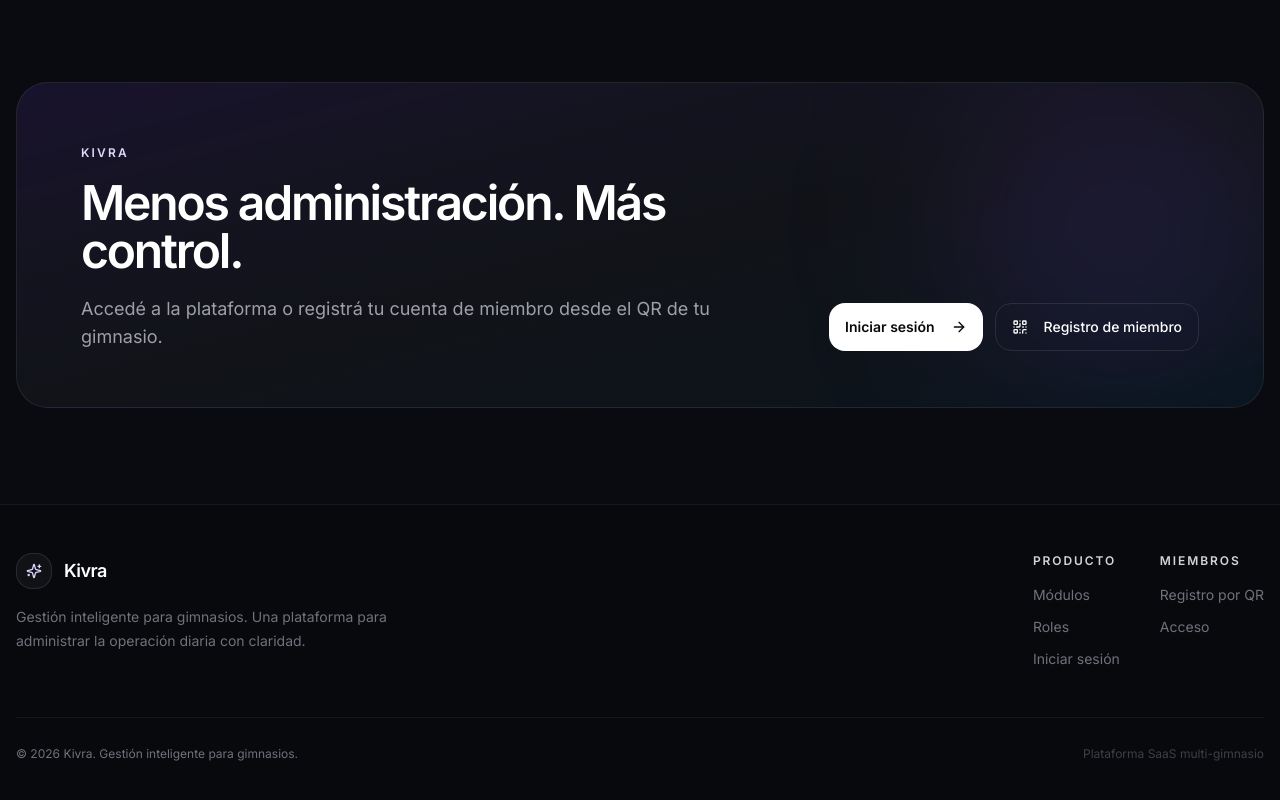
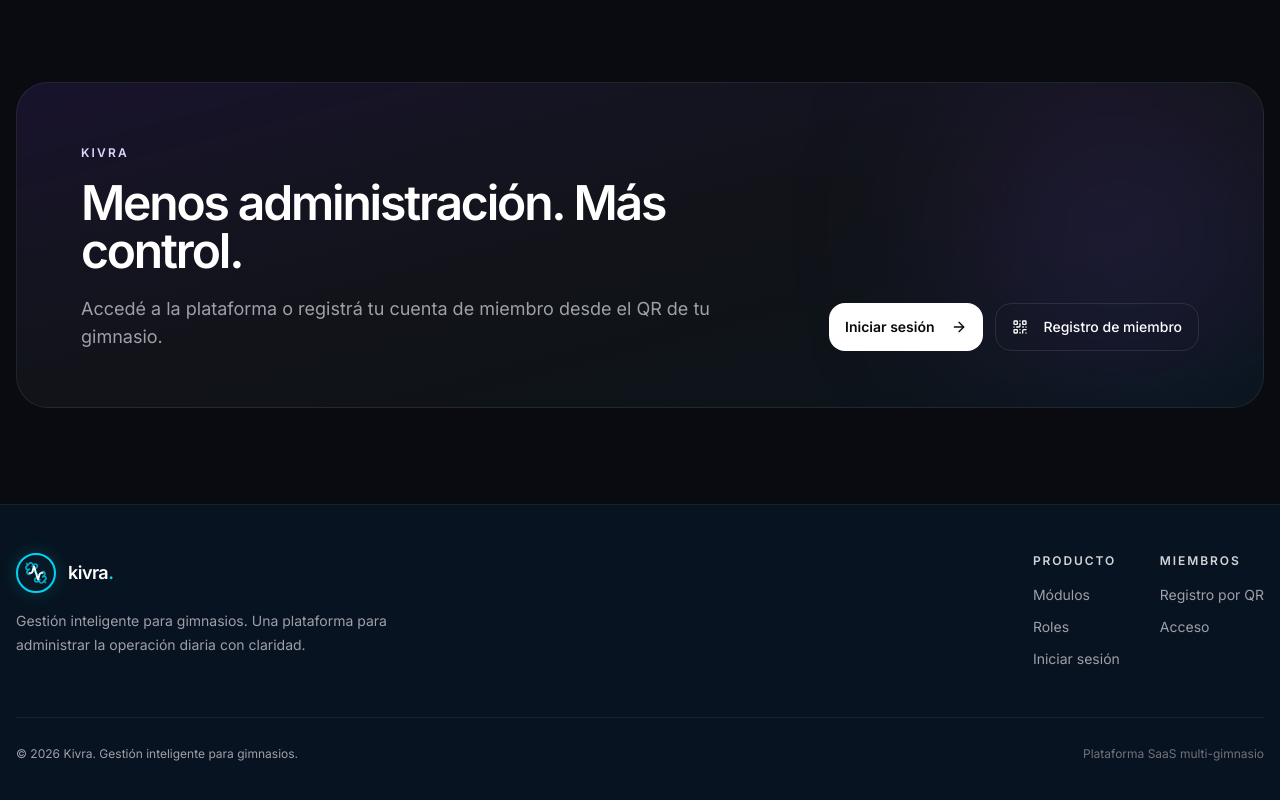
Before and after one commit to JavierDiaz91/gym-app, a Next.js app: page / in a window 1280 px wide. Shown: the part 3137-3937 px from the top of the page. Built offline with nearby package versions, Linux system fonts and the light colour scheme.

Commit message:
style(landing): unify Kivra turquoise branding and improve contrast

```diff
--- a/components/landing/footer.tsx
+++ b/components/landing/footer.tsx
@@ -1,17 +1,18 @@
 import Link from "next/link";
-import { Sparkles } from "lucide-react";
+import { Activity, Dumbbell } from "lucide-react";
 
 export function Footer() {
   return (
-    <footer id="contacto" className="border-t border-white/[0.06] bg-[#07090d] py-12 text-zinc-500">
+    <footer id="contacto" className="border-t border-white/[0.06] bg-[#071320] py-12 text-zinc-400">
       <div className="container mx-auto px-4">
         <div className="grid gap-10 md:grid-cols-[1fr_auto_auto] md:items-start">
           <div className="max-w-sm">
             <Link href="/" className="inline-flex items-center gap-3">
-              <div className="flex h-9 w-9 items-center justify-center rounded-xl border border-white/10 bg-white/[0.04]">
-                <Sparkles className="h-4 w-4 text-violet-200" />
+              <div className="relative flex h-10 w-10 items-center justify-center rounded-full border-2 border-cyan-400 bg-[#081827] shadow-[0_0_18px_rgba(0,213,208,0.20)]">
+                <Dumbbell className="absolute h-6 w-6 text-cyan-400 opacity-80" strokeWidth={1.6} />
+                <Activity className="relative h-4 w-4 text-white" strokeWidth={2.6} />
               </div>
-              <span className="text-lg font-semibold tracking-[-0.03em] text-white">Kivra</span>
+              <span className="text-lg font-semibold tracking-[-0.03em] text-white">kivra<span className="text-cyan-400">.</span></span>
             </Link>
             <p className="mt-4 text-sm leading-6">
               Gestión inteligente para gimnasios. Una plataforma para administrar la operación diaria con claridad.
@@ -38,7 +39,7 @@ export function Footer() {
 
         <div className="mt-12 flex flex-col gap-3 border-t border-white/[0.06] pt-7 text-xs sm:flex-row sm:items-center sm:justify-between">
           <p>&copy; {new Date().getFullYear()} Kivra. Gestión inteligente para gimnasios.</p>
-          <p className="text-zinc-700">Plataforma SaaS multi-gimnasio</p>
+          <p className="text-zinc-500">Plataforma SaaS multi-gimnasio</p>
         </div>
       </div>
     </footer>
```
